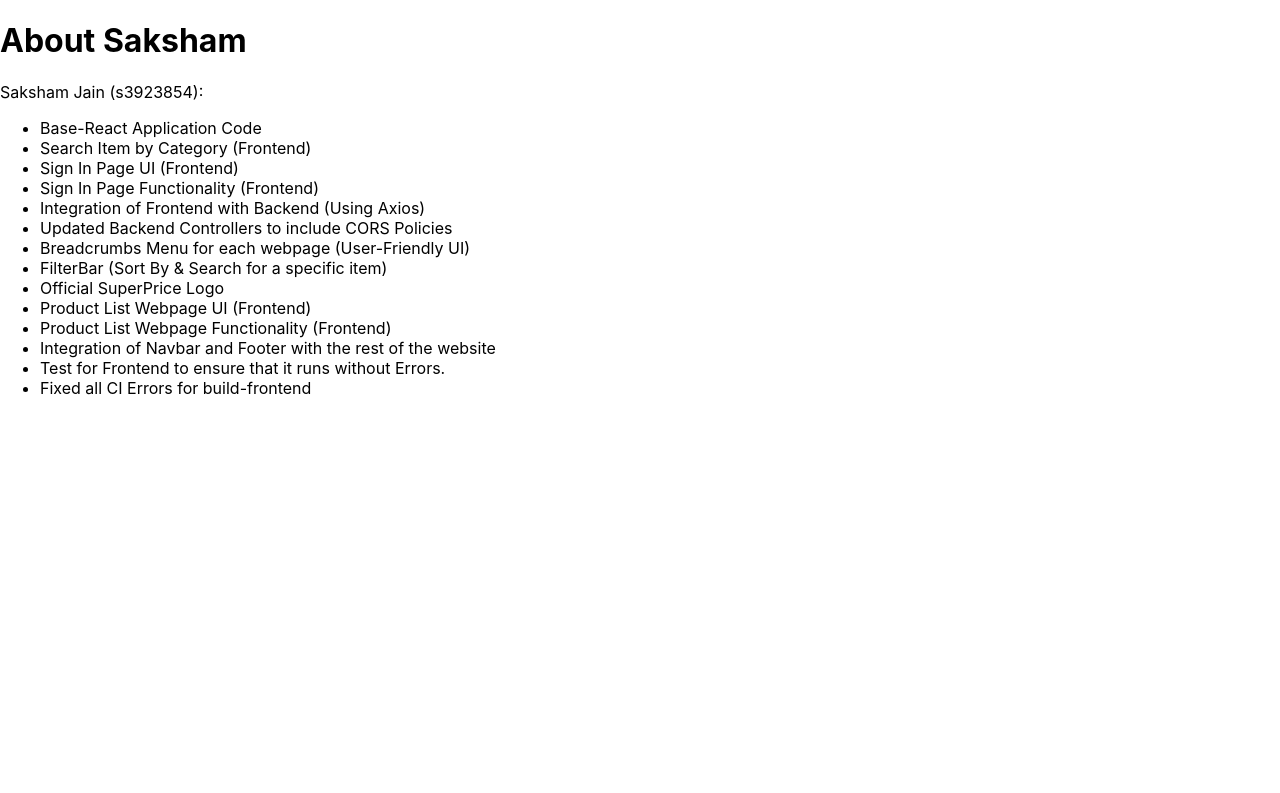
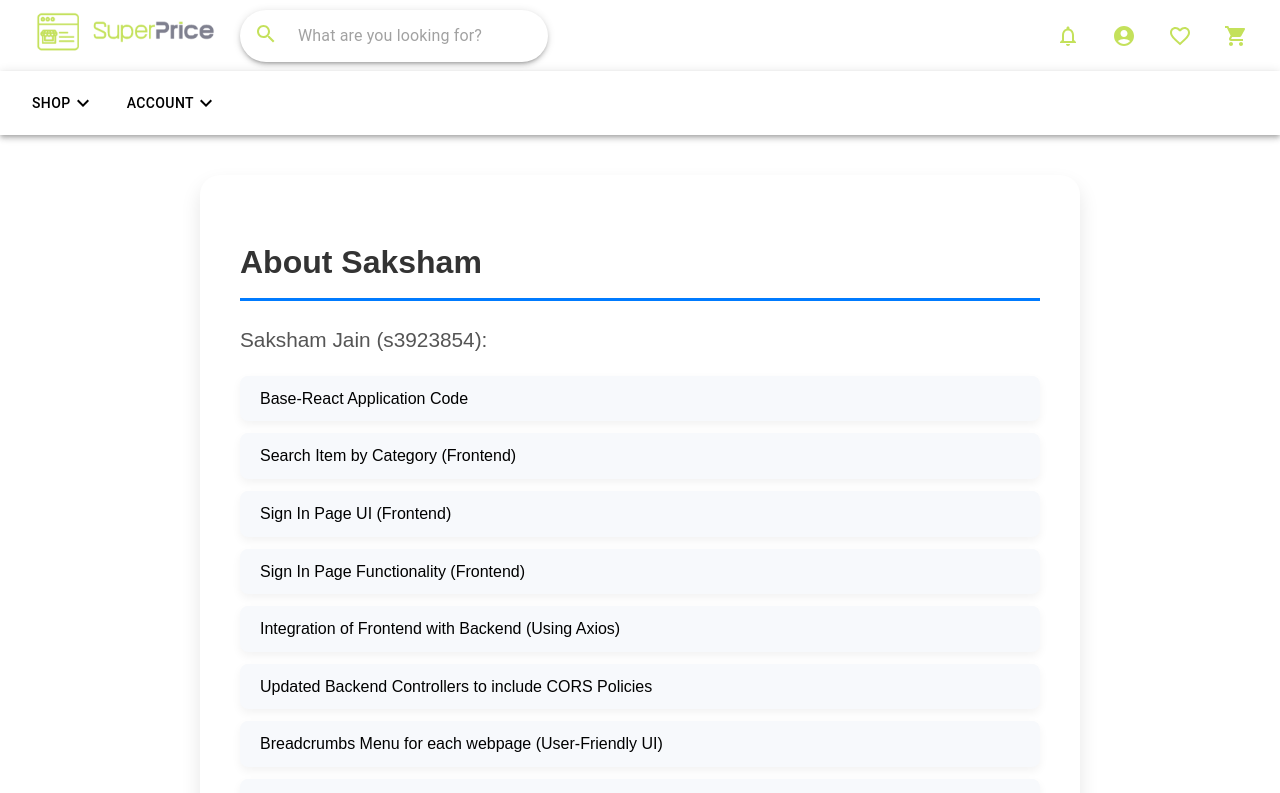
Before and after one commit to SakshamJain2552/SEPT-Website, a React (Create React App) app in the folder frontend/: page /contact/saksham in a window 1280 px wide. Shown: the top 793 px of the page. Built offline with nearby package versions, Linux system fonts and the light colour scheme.

Commit message:
Updated AboutSaksham.js

```diff
--- a/frontend/src/pages/FooterPages/AboutSaksham.js
+++ b/frontend/src/pages/FooterPages/AboutSaksham.js
@@ -1,29 +1,181 @@
-// AboutSaksham.js
+// import React from 'react';
+
+// function AboutSaksham() {
+//   const styles = {
+//     container: {
+//       fontFamily: 'Arial, sans-serif',
+//       backgroundColor: '#ffffff',
+//       padding: '40px',
+//       borderRadius: '20px',
+//       boxShadow: '0px 10px 20px rgba(0, 0, 0, 0.1)',
+//       maxWidth: '800px',
+//       margin: '40px auto',
+//       lineHeight: '1.6',
+//     },
+//     title: {
+//       borderBottom: '3px solid #007BFF',
+//       paddingBottom: '10px',
+//       color: '#333',
+//       fontSize: '2em',
+//       fontWeight: '600',
+//     },
+//     subtitle: {
+//       color: '#555',
+//       fontWeight: '500',
+//       fontSize: '1.3em',
+//       margin: '20px 0',
+//     },
+//     listItem: {
+//       backgroundColor: '#F7F9FC',
+//       padding: '10px 20px',
+//       borderRadius: '8px',
+//       boxShadow: '0px 4px 10px rgba(0, 0, 0, 0.05)',
+//       marginBottom: '12px',
+//       transition: 'all 0.3s',
+//       '&:hover': {
+//         backgroundColor: '#E9ECEF',
+//         transform: 'translateY(-2px)',
+//         boxShadow: '0px 6px 15px rgba(0, 0, 0, 0.1)',
+//       }
+//     },
+//     list: {
+//       listStyleType: 'none',
+//       paddingLeft: '0',
+//     },
+//   };
+
+//   return (
+//     <div style={styles.container}>
+//       <h1 style={styles.title}>About Saksham</h1>
+//       <p style={styles.subtitle}>Saksham Jain (s3923854):</p>
+//       <ul style={styles.list}>
+//         {[
+//           "Base-React Application Code",
+//           "Search Item by Category (Frontend)",
+//           "Sign In Page UI (Frontend)",
+//           "Sign In Page Functionality (Frontend)",
+//           "Integration of Frontend with Backend (Using Axios)",
+//           "Updated Backend Controllers to include CORS Policies",
+//           "Breadcrumbs Menu for each webpage (User-Friendly UI)",
+//           "FilterBar (Sort By & Search for a specific item)",
+//           "Official SuperPrice Logo",
+//           "Product List Webpage UI (Frontend)",
+//           "Product List Webpage Functionality (Frontend)",
+//           "Integration of Navbar and Footer with the rest of the website",
+//           "Test for Frontend to ensure that it runs without Errors.",
+//           "Fixed all CI Errors for build-frontend",
+//           "Checkout Page UI (Frontend)",
+//           "Checkout Page Functionality (Frontend)",
+//           "Cart Page UI (Frontend)",
+//           "Cart Page Functionality (Frontend)",
+//           "Product Details Page UI (Frontend)",
+//           "Product Details Page Functionality (Frontend)",
+//           "Product Card UI (Frontend)",
+//           "Product Card Functionality (Frontend)",
+//           "Navbar Updates (Frontend)",
+//         ].map((item, index) => (
+//           <li key={index} style={styles.listItem}>{item}</li>
+//         ))}
+//       </ul>
+//     </div>
+//   );
+// }
+
+// export default AboutSaksham;
+
+
 import React from 'react';
+import NavBar from '../../components/NavBar';  // Adjust the path as necessary
+import Footer from '../../components/Footer';  // Adjust the path as necessary
 
 function AboutSaksham() {
-  return (
-    <div>
-    <h1>About Saksham</h1>
-    <p>Saksham Jain (s3923854):</p>
-    <ul>
-      <li>Base-React Application Code</li>
-      <li>Search Item by Category (Frontend)</li>
-      <li>Sign In Page UI (Frontend)</li>
-      <li>Sign In Page Functionality (Frontend)</li>
-      <li>Integration of Frontend with Backend (Using Axios)</li>
-      <li>Updated Backend Controllers to include CORS Policies</li>
-      <li>Breadcrumbs Menu for each webpage (User-Friendly UI)</li>
-      <li>FilterBar (Sort By & Search for a specific item)</li>
-      <li>Official SuperPrice Logo</li>
-      <li>Product List Webpage UI (Frontend)</li>
-      <li>Product List Webpage Functionality (Frontend)</li>
-      <li>Integration of Navbar and Footer with the rest of the website</li>
-      <li>Test for Frontend to ensure that it runs without Errors.</li>
-      <li>Fixed all CI Errors for build-frontend</li>
-    </ul>
-  </div>
-  );
+    const styles = {
+        container: {
+            fontFamily: 'Arial, sans-serif',
+            backgroundColor: '#ffffff',
+            padding: '40px',
+            borderRadius: '20px',
+            boxShadow: '0px 10px 20px rgba(0, 0, 0, 0.1)',
+            maxWidth: '800px',
+            margin: '40px auto',
+            lineHeight: '1.6',
+        },
+        title: {
+            borderBottom: '3px solid #007BFF',
+            paddingBottom: '10px',
+            color: '#333',
+            fontSize: '2em',
+            fontWeight: '600',
+        },
+        subtitle: {
+            color: '#555',
+            fontWeight: '500',
+            fontSize: '1.3em',
+            margin: '20px 0',
+        },
+        listItem: {
+            backgroundColor: '#F7F9FC',
+            padding: '10px 20px',
+            borderRadius: '8px',
+            boxShadow: '0px 4px 10px rgba(0, 0, 0, 0.05)',
+            marginBottom: '12px',
+            transition: 'all 0.3s',
+        },
+        list: {
+            listStyleType: 'none',
+            paddingLeft: '0',
+        },
+    };
+
+    return (
+        <div style={styles.container}>
+            <h1 style={styles.title}>About Saksham</h1>
+            <p style={styles.subtitle}>Saksham Jain (s3923854):</p>
+            <ul style={styles.list}>
+                {[
+                  "Base-React Application Code",
+                  "Search Item by Category (Frontend)",
+                  "Sign In Page UI (Frontend)",
+                  "Sign In Page Functionality (Frontend)",
+                  "Integration of Frontend with Backend (Using Axios)",
+                  "Updated Backend Controllers to include CORS Policies",
+                  "Breadcrumbs Menu for each webpage (User-Friendly UI)",
+                  "FilterBar (Sort By & Search for a specific item)",
+                  "Official SuperPrice Logo",
+                  "Product List Webpage UI (Frontend)",
+                  "Product List Webpage Functionality (Frontend)",
+                  "Integration of Navbar and Footer with the rest of the website",
+                  "Test for Frontend to ensure that it runs without Errors.",
+                  "Fixed all CI Errors for build-frontend",
+                  "Checkout Page UI (Frontend)",
+                  "Checkout Page Functionality (Frontend)",
+                  "Cart Page UI (Frontend)",
+                  "Cart Page Functionality (Frontend)",
+                  "Product Details Page UI (Frontend)",
+                  "Product Details Page Functionality (Frontend)",
+                  "Product Card UI (Frontend)",
+                  "Product Card Functionality (Frontend)",
+                  "Navbar Updates (Frontend)",
+                ].map((item, index) => (
+                    <li key={index} style={styles.listItem}>{item}</li>
+                ))}
+            </ul>
+        </div>
+    );
 }
 
-export default AboutSaksham;
+function AboutSakshamLayout() {
+    return (
+        <div style={{ display: 'flex', flexDirection: 'column', minHeight: '100vh' }}>
+            <NavBar />
+            <div style={{ flex: '1 0 auto' }}>
+                <AboutSaksham />
+            </div>
+            <div style={{ flexShrink: 0 }}>
+                <Footer />
+            </div>
+        </div>
+    );
+}
+
+export default AboutSakshamLayout;
```
